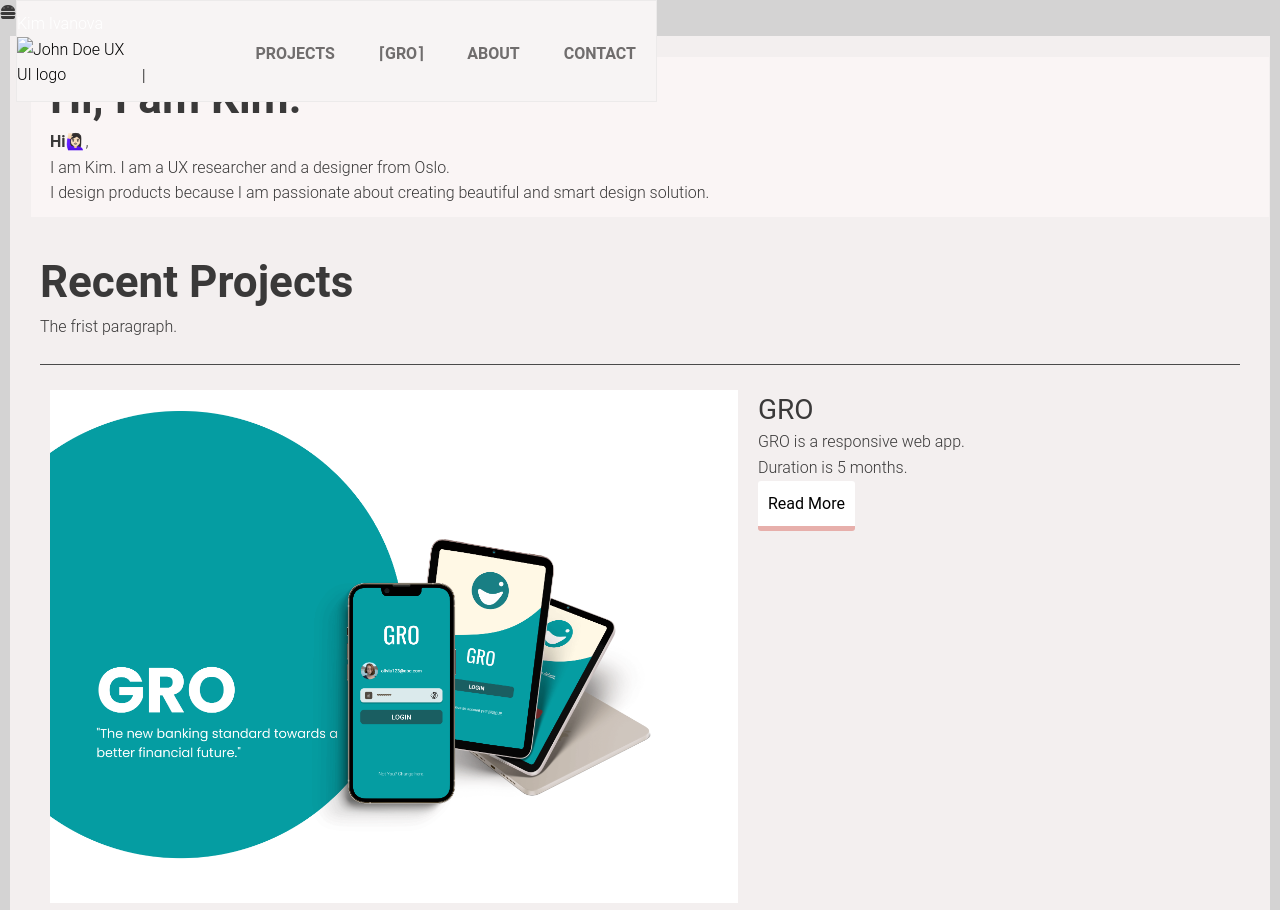
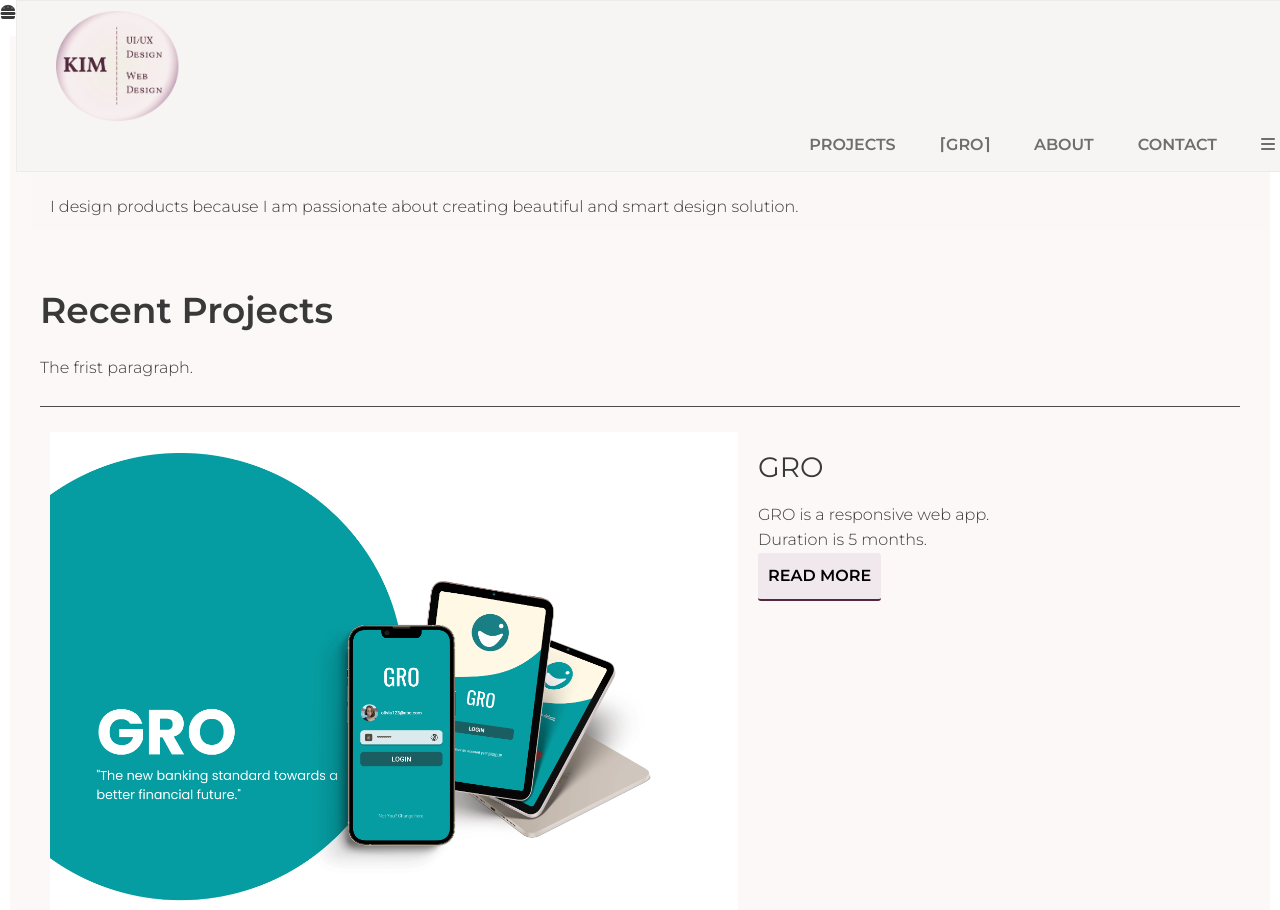
Before and after one commit to Miss-Kim/portfolio_website, a plain HTML site: page index.html in a window 1280 px wide. Shown: the top 910 px of the page. Drawn offline with Linux system fonts and the light colour scheme.

Commit message:
CSS adjusting.

```diff
--- a/css/style.css
+++ b/css/style.css
@@ -24,21 +24,24 @@ html {
 
 /* Page Sections*/
 body {
-  background-color: rgb(212, 211, 211);
-  font-family: "Roboto", sans-serif;
+  background-color: #fff;
+  font-family: "Montserrat", sans-serif;
   font-size: 16px; /* Sets the font size to 16px */
   font-weight: 300; /* Sets the font weight to 300 */
   line-height: 1.6; /* Sets the line-height to 1.6 * the font-size */
-  color: rgb(58, 57, 57);
+  color: #3a3939;
 }
 
+img {
+  width: 100%;
+}
 header {
   position: absolute;
-  z-index: 4;
+  z-index: 1;
   background-color: rgb(247, 244, 244);
   border: 0.5px solid rgba(223, 221, 221, 0.479);
   grid-column: 600px;
-  font-family: "Roboto", sans-serif;
+  font-family: "Montserrat", sans-serif;
   color: #000;
   /*text-align: center;*/
   padding: 10px;
@@ -94,12 +97,6 @@ nav > ul > li > a:active {
   max-width: 250px;
 }*/
 
-img {
-  width: 100%;
-  max-width: 100%;
-  height: auto;
-}
-
 /*
 selector {
   display: inline-block;
@@ -120,7 +117,10 @@ main {
   padding: 10px;
   margin: 10px;
 }
-
+.span {
+  background-color: grey;
+  display: block;
+}
 .container {
   padding: 0 15px;
   max-width: 1200px;
@@ -195,17 +195,19 @@ h1,
 h2,
 h3,
 h4 {
-  font-family: "Roboto", sans-serif;
-  line-height: 1.4;
+  font-family: "Montserrat", sans-serif;
+  line-height: 2.5;
 }
 h1 {
-  font-size: 2.75em;
-  font-weight: 700;
+  font-size: 2.25em;
+  font-weight: 500;
+  line-height: 3.5;
 }
 
 h2 {
   font-size: 2.25em;
   font-weight: 700;
+  height: auto;
 }
 
 h3 {
@@ -280,23 +282,29 @@ a {
 
 .button {
   display: inline-block; /* since the <a> tag is inline by default, we need to change this to inline-block, but more on this in the next exercise */
-  background-color: #fff;
+  background-color: #f0e8ec;
   color: #000; /* needed to override the default link color */
-  font-weight: 400;
+  font-weight: 700;
   padding: 10px;
   border-radius: 3px;
-  border-bottom: 5px solid rgb(231, 175, 171); /* width of the border, type, color */
-  transition: 0.2s opacity;
+  border-bottom: 2px solid #52283c; /* width of the border, type, color */
+  transition-duration: 0.2s;
+  text-transform: uppercase;
 }
 .button:hover {
   opacity: 0.8; /* Reduces the opacity of the button to 80% */
   text-decoration: none;
+  background-color: #9e798b;
+  color: #fff;
+  border-bottom: 2px solid #3a3939;
+  text-transform: uppercase;
 }
+
 .button.contact:hover {
-  background-color: #fff;
-  color: #000;
+  background-color: #9e798b;
+  color: #fff;
   text-transform: uppercase;
-  border: 2px solid rgb(231, 175, 171);
+  border: 2px solid #52283c;
 }
 
 .download {
@@ -320,6 +328,13 @@ a {
   border: 2px solid rgb(179, 233, 177);
 }
 
+#contact {
+  background-color: #d1d1d1;
+  text-align: center;
+  color: #424241;
+  padding: 0.67em;
+}
+
 #work .row {
   margin: 25px 0;
   padding-bottom: 25px;
@@ -335,8 +350,15 @@ footer .social {
   margin-right: 15px;
 }
 
+#about-picture {
+  width: 100%;
+  max-width: 100%;
+  height: auto;
+}
+
 .copyright {
   font-size: 12px;
+  text-align: center;
 }
 
 /* ==============================
@@ -347,7 +369,7 @@ Medium devices (640px and larger)
     max-width: 150px;
     text-align: unset;
     padding: 10px 0 13px;
-    min-width: 641px;
+    min-width: 100%;
   }
 
   nav {
--- a/index.html
+++ b/index.html
@@ -3,19 +3,15 @@
   <head>
     <i class="fa-solid fa-burger"></i>
     <meta charset="utf-8" />
+    <!--responsivness-->
     <meta name="viewport" content="width=device-width, initial-scale=1" />
-    <title>
-      Kim Ivanova UX/UI Designer turned Frontend Developer Oslo,Norway
-    </title>
+    <title>Kim Ivanova UX/UI Designer</title>
 
     <!--ICONS / SVGs-->
     <link href="img/favicon_io/favicon-32x32.png" rel="shortcut icon" />
 
     <!--fonts-->
-    <link
-      href="https://fonts.googleapis.com/css2?family=Lato&family=Raleway:ital,wght@0,200;0,300;0,400;1,100;1,200&display=swap"
-      rel="stylesheet"
-    />
+    <link href="https://fonts.googleapis.com/css2?family=Montserrat:ital,wght@0,100;0,200;0,300;0,400;0,500;0,600;1,100;1,500&display=swap" rel="stylesheet">
     <script
       src="https://kit.fontawesome.com/13563b6f15.js"
       crossorigin="anonymous"
@@ -29,10 +25,11 @@
     <!-- for the header-->
     <header>
       <div class="container">
-        <p><a href="#">Kim Ivanova</a></p>
+
 
         <div class="navtoggle" id="myNavtoggle">
-          <img class="logo" src="img/logo.svg" alt="John Doe UX UI logo" />|
+          <img src="img/logo.png" alt="Logo" class="logo" />
+        </a> </div></div>
           <nav>
             <ul>
               <li><a href="index.html">Projects</a></li>
@@ -57,14 +54,9 @@
     <main>
       <div id="hero">
         <div class="container">
-          <h1>Hi, I am Kim.</h1>
-          <span
-            ><strong>Hi🙋🏻‍♀️</strong>,
-            <br />
-            <p>
-              I am Kim. I am a UX researcher and a designer from Oslo.
-            </p></span
-          >
+          <h1> <span>Hi, I am Kim.</span>
+          I am a UI/UX Designer from Oslo.
+          </h1>
 
           <p>
             I design products because I am passionate about creating beautiful
@@ -72,11 +64,13 @@
           </p>
         </div>
       </div>
-
+<!--end of hero section-->
+<!--beginning of 'My Work' section block-->
       <div id="work">
         <div class="container">
+          <!--container for 'my work' section-->
           <div class="row">
-            <h1>Recent Projects</h1>
+            <h2>Recent Projects</h2>
             <p>The frist paragraph.</p>
             <!--for your projects-->
           </div>
```
Also changed, not shown: about.html (+4 -1 lines), gro.html (+4 -1 lines), img/logo.png (added).
